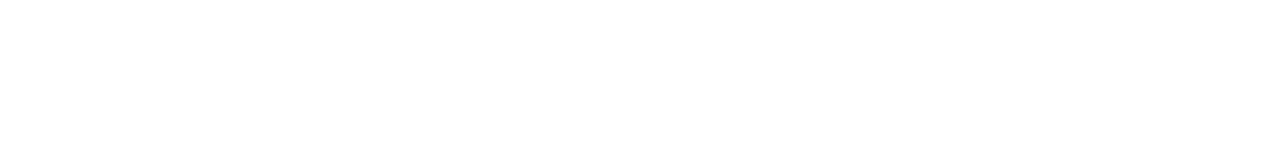
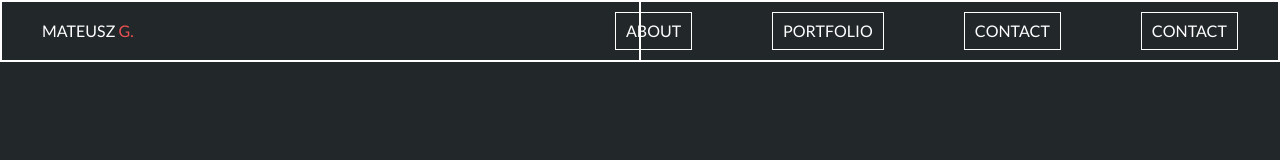
Before and after one commit to Gibon87/Portfolio, a website: page index.html in a window 1280 px wide. Drawn offline with Linux system fonts and the light colour scheme.

Commit message:
09.03 changes

```diff
--- /dev/null
+++ b/css/reset.css
@@ -0,0 +1,48 @@
+/* http://meyerweb.com/eric/tools/css/reset/
+   v2.0 | 20110126
+   License: none (public domain)
+*/
+
+html, body, div, span, applet, object, iframe,
+h1, h2, h3, h4, h5, h6, p, blockquote, pre,
+a, abbr, acronym, address, big, cite, code,
+del, dfn, em, img, ins, kbd, q, s, samp,
+small, strike, strong, sub, sup, tt, var,
+b, u, i, center,
+dl, dt, dd, ol, ul, li,
+fieldset, form, label, legend,
+table, caption, tbody, tfoot, thead, tr, th, td,
+article, aside, canvas, details, embed,
+figure, figcaption, footer, header, hgroup,
+menu, nav, output, ruby, section, summary,
+time, mark, audio, video {
+	margin: 0;
+	padding: 0;
+	border: 0;
+	font-size: 100%;
+	font: inherit;
+	vertical-align: baseline;
+}
+/* HTML5 display-role reset for older browsers */
+article, aside, details, figcaption, figure,
+footer, header, hgroup, menu, nav, section {
+	display: block;
+}
+body {
+	line-height: 1;
+}
+ol, ul {
+	list-style: none;
+}
+blockquote, q {
+	quotes: none;
+}
+blockquote:before, blockquote:after,
+q:before, q:after {
+	content: '';
+	content: none;
+}
+table {
+	border-collapse: collapse;
+	border-spacing: 0;
+}
--- a/index.html
+++ b/index.html
@@ -1,10 +1,42 @@
 <!DOCTYPE html>
 <html lang="en" dir="ltr">
-  <head>
-    <meta charset="utf-8">
-    <title> Portfolio </title>
-  </head>
-  <body>
 
-  </body>
+<head>
+  <meta charset="utf-8">
+  <meta http-equiv="X-UA-Compatible" content="IE=edge">
+  <meta name="viewport" content="width=device-width, initial-scale=1.0">
+  <link href="https://fonts.googleapis.com/css?family=Lato:300,400,700&amp;subset=latin-ext" rel="stylesheet">
+  <link rel="stylesheet" href="/css/reset.css">
+  <link rel="stylesheet" href="css/style.css">
+
+  <title>Mateusz Gibki - Junior Front-end Developer </title>
+</head>
+
+<body>
+  <header>
+    <div class="logo">
+      <h1>MATEUSZ <span>G.</span></h1>
+    </div>
+    <div class="nav">
+      <ul>
+        <li><a href="#">ABOUT</a></li>
+        <li><a href="#">PORTFOLIO</a></li>
+        <li><a href="#">CONTACT</a></li>
+        <li><a href="#">CONTACT</a></li>
+      </ul>
+    </div>
+
+
+  </header>
+
+  <section class="hero"></section>
+  <section class="about"></section>
+  <section class="contact"></section>
+  <footer></footer>
+
+
+</body>
+
 </html>
+
+<a href="#"></a>
--- /dev/null
+++ b/sass/style.sass
@@ -0,0 +1,55 @@
+$white-font-color: #fff
+$red-font-color: #e85151
+
+*
+  box-sizing: border-box
+
+body
+  margin: 0 auto
+  background-color: #22272a
+  color: $white-font-color
+  font-family: 'Lato', sans-serif
+  max-width: 1500px
+
+header
+  display: flex
+  width: 100%
+  height: auto
+  border: 1px solid white
+
+.logo
+  border: 1px solid white
+  width: 50%
+  display: flex
+  justify-content: flex-start
+  align-items: center
+  h1
+    margin-left: 40px
+    span
+      color: $red-font-color
+
+.nav
+  display: flex
+  justify-content: flex-end
+  align-items: center
+  width: 50%
+  border: 1px solid white
+  font-size: 16px
+  ul
+    display: flex
+    padding: 0
+    margin: 0
+    list-style: none
+    justify-content: flex-end
+    li
+      border: 1px solid white
+      margin: 10px 40px
+      padding: 10px 10px
+      a
+        text-decoration: none
+        &:link
+          color: $white-font-color
+        &:visited
+          color: $white-font-color
+        &:hover
+          color: $red-font-color
```
Also changed, not shown: css/style.css (added), 1 other file.
